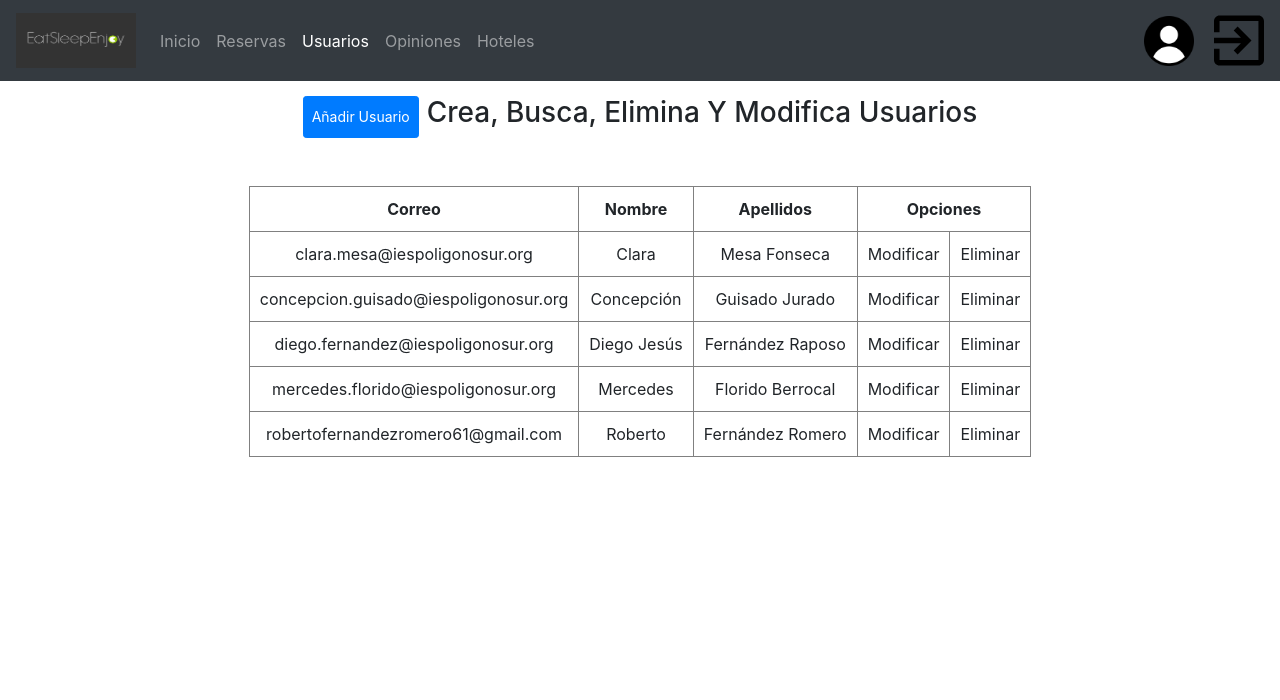
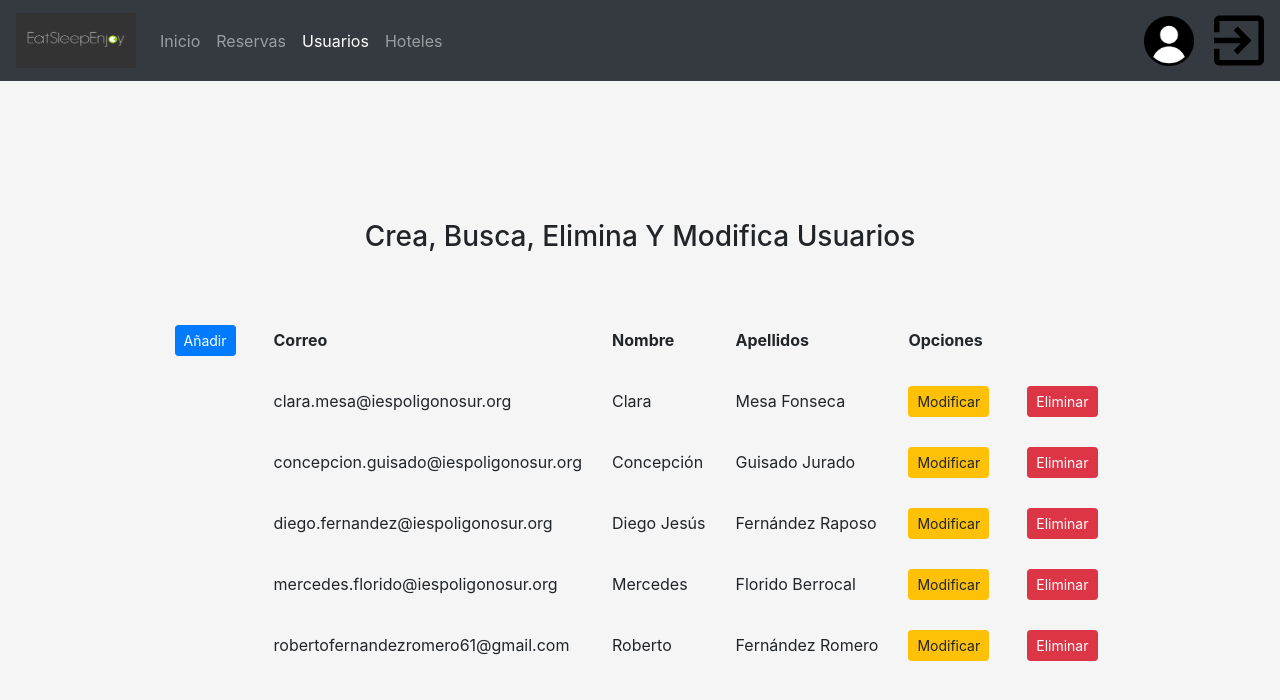
Before and after one commit to robefernandez22/ProyectoIntegradoDAW, a PHP site: page /scripts/php/controller/verUsuarios.php in a window 1280 px wide. Shown: the top 700 px of the page. Run offline with PHP 8.4, Linux system fonts and the light colour scheme; the visitor is signed in with stand-in values (Sample User, id 1); data comes from the database, SQL or seed files in the repository.

Commit message:
avance en interfaz

```diff
--- a/Hito3/scripts/js/main.js
+++ b/Hito3/scripts/js/main.js
@@ -16,7 +16,7 @@ $(document).ready(function() {
 	});
 
 	// Cuando se envie el formulario, verificamos si tiene activado el check de recordar
-	$("section#entrar form").submit(function() {
+	$("form").submit(function() {
 
 
 
@@ -38,6 +38,13 @@ $(document).ready(function() {
 		} else {
 			$("form#setDatos input[type='submit']").attr("disabled", "true");
 		}
+
+	});
+
+	$("input[value='Eliminar']").click(function() {
+
+		$("span#correo").text($(this).parent().parent().find("input").val());
+		$("form#accion input[value='']").val($(this).parent().parent().find("input").val());
 
 	});
 
--- a/Hito3/scripts/php/controller/setDatos.php
+++ b/Hito3/scripts/php/controller/setDatos.php
@@ -2,7 +2,7 @@
 
 	session_start();
 	require_once "../model/Usuario.php";
-	$actualizacion = Usuario::actualizarUsuario($_SESSION["correoUsuario"], $_POST["correo"], $_POST["nombre"], $_POST["apellidos"]);
-	echo $actualizacion;
+	$actualizacion = Usuario::actualizarUsuario($_POST["correo"], $_POST["nombre"], $_POST["apellidos"]);
+	header("Location: ./verUsuarios.php")
 
 ?>
--- a/Hito3/scripts/php/controller/verUsuarios.php
+++ b/Hito3/scripts/php/controller/verUsuarios.php
@@ -1,5 +1,6 @@
 <?php
 
+	session_start();
 	require_once "../model/Usuario.php";
 	$data = Usuario::devolverUsuarios();
 	include "../view/vistaUsuarios.php";
--- a/Hito3/scripts/php/model/Usuario.php
+++ b/Hito3/scripts/php/model/Usuario.php
@@ -106,12 +106,12 @@
 
 		}
 
-		public static function actualizarUsuario($correoAnterior, $correoNuevo, $nombre, $apellidos) {
+		public static function actualizarUsuario($correo, $nombre, $apellidos) {
 
 			$conexion = Conexion::conexionBD();
 
-			$sql = "UPDATE usuarios SET correo = '".$correoNuevo."', nombre = '".$nombre."', apellidos = '".$apellidos."'
-			WHERE correo LIKE '".$correoAnterior."'";
+			$sql = "UPDATE usuarios SET nombre = '".$nombre."', apellidos = '".$apellidos."'
+			WHERE correo LIKE '".$correo."'";
 
 			$resultado = $conexion->exec($sql);
 			return $resultado;
@@ -130,6 +130,17 @@
 
 		}
 
+		public static function eliminarUsuario($correo) {
+
+			$conexion = Conexion::conexionBD();
+
+			$sql = "DELETE FROM usuarios WHERE correo LIKE '".$correo."'";
+
+			$resultado = $conexion->exec($sql);
+			return $resultado;
+
+		}
+
 	}
 
 ?>
--- a/Hito3/scripts/php/view/vistaReserva.php
+++ b/Hito3/scripts/php/view/vistaReserva.php
@@ -58,10 +58,6 @@
 
 							<li class="nav-item active">
 								<a href="./vistaReserva.php" class="nav-link" data-toggle="tooltip" data-html="true" title="¡Haz tu reserva a medida!">Reservar</a>
-							</li>
-
-							<li class="nav-item">
-								<a href="./vistaOpiniones.php" class="nav-link" data-toggle="tooltip" data-html="true" title="¡Conoce las opiniones de nuestros clientes!">Opiniones</a>
 							</li>
 
 							<li class="nav-item dropdown">
--- a/Hito3/scripts/php/view/vistaUsuarios.php
+++ b/Hito3/scripts/php/view/vistaUsuarios.php
@@ -1,8 +1,3 @@
-<?php
-	error_reporting(E_ALL ^ E_NOTICE);
-	session_start();
-?>
-
 <!DOCTYPE html>
 <html lang="es">
 
@@ -20,6 +15,7 @@
 		<link rel="stylesheet" type="text/css" href="../../../style/main.css">
 		<!-- Bootstrap CSS -->
 		<link rel="stylesheet" type="text/css" href="../../../lib/bootstrap.min.css">
+		<link rel="stylesheet" type="text/css" href="../../../lib/floating-labels.css">
 
 		<!-- Librería jQuery -->
 		<script src="../../../lib/jquery-3.4.0.min.js"></script>
@@ -29,17 +25,6 @@
 		<script src="../../../lib/bootstrap.min.js"></script>
 		<!-- Script principal -->
 		<script src="../../js/main.js"></script>
-
-		<style>
-			th, td {
-				padding: 10px;
-				text-align: center;
-			}
-
-			table {
-				margin: auto;
-			}
-		</style>
 	</head>
 
 	<body>
@@ -65,7 +50,7 @@
 					<div class="collapse navbar-collapse" id="menu">
 						<ul class="navbar-nav">
 							<li class="nav-item">
-								<a href="./vistaAdmin.php" class="nav-link">Inicio</a>
+								<a href="../view/vistaAdmin.php" class="nav-link">Inicio</a>
 							</li>
 
 							<li class="nav-item">
@@ -74,10 +59,6 @@
 
 							<li class="nav-item active">
 								<a href="../controller/verUsuarios.php" class="nav-link" data-toggle="tooltip" data-html="true" title="Ver, modificar o borrar usuarios">Usuarios</a>
-							</li>
-
-							<li class="nav-item">
-								<a href="" class="nav-link" data-toggle="tooltip" data-html="true" title="Ver, modificar o borrar opiniones">Opiniones</a>
 							</li>
 
 							<li class="nav-item">
@@ -97,29 +78,36 @@
 			</header>
 
 			<header class="row justify-content-center mt-5">
-				<input class="btn btn-primary btn-sm mr-2 mt-5 text-left" data-toggle="modal" data-target="#entrar" type="button" value="Añadir Usuario">
 				<h3 class="text-center text-capitalize mt-5">Crea, busca, elimina y modifica usuarios</h3>
 			</header>
 
 			<section class="row justify-content-center mt-5">
 				<div class="col-md-12">
-					<table border="1">
+					<table>
 						<tr>
+							<th><input class="btn btn-primary btn-sm mr-2 text-left" data-toggle="modal" data-target="#aniadir" type="button" value="Añadir"></th>
 							<th>Correo</th>
 							<th>Nombre</th>
 							<th>Apellidos</th>
 							<th colspan="2">Opciones</th>
 						</tr>
+
 						<?php
 							foreach ($data as $usuarios) {
 						?>
 
 						<tr>
+							<input type="hidden" name="correo" value="<?=$usuarios->getCorreo()?>">
+							<td></td>
 							<td><?=$usuarios->getCorreo()?></td>
 							<td><?=$usuarios->getNombre()?></td>
 							<td><?=$usuarios->getApellidos()?></td>
-							<td>Modificar</td>
-							<td>Eliminar</td>
+							<td>
+								<a href="./setUsuario.php?id=<?=base64_encode($usuarios->getCorreo())?>">
+									<input class="btn btn-warning btn-sm mr-2 text-left" data-toggle="modal" data-target="#modificar" type="button" value="Modificar">
+								</a>
+							</td>
+							<td><input class="btn btn-danger btn-sm mr-2 text-left" data-toggle="modal" data-target="#eliminar" type="button" value="Eliminar"></td>
 						</tr>
 
 						<?php
@@ -128,6 +116,83 @@
 					</table>
 				</div>
 			</section>
+
+			<!-- Ventana modal para eliminar usuarios -->
+			<section class="modal" id="eliminar">
+				<div class="modal-dialog modal-dialog-centered">
+					<div class="modal-content">
+						<div class="modal-header bg-primary text-white">
+							<div class="modal-title">Eliminar usuario</div>
+							<span data-dismiss="modal">X</span>
+						</div>
+
+						<form method="post" action="./eliminarUsuario.php" class="form-signin" id="accion">
+							<input type="hidden" name="correo" value="">
+							<div class="modal-body">
+								<div class="form-label-group">
+									<p>¿Está seguro de que desea eliminar al usuario con el correo <b><span id="correo"></span></b>?</p>
+								</div>
+							</div>
+
+							<div class="modal-footer">
+								<input type="button" data-dismiss="modal" class="btn btn-primary" value="Cancelar">
+								<input type="submit" class="btn btn-danger" value="Eliminar">
+							</div>
+
+							<input type="hidden" name="pagina" value="verUsuarios.php">
+						</form>
+					</div>
+				</div>
+			</section>
+
+			<!-- Ventana modal para añadir usuario -->
+			<section class="modal" id="aniadir">
+				<div class="modal-dialog modal-dialog-centered">
+					<div class="modal-content">
+						<div class="modal-header bg-primary text-white">
+							<div class="modal-title">Añadir usuario</div>
+							<span data-dismiss="modal">X</span>
+						</div>
+
+						<form method="post" action="./altaUsuario.php" class="form-signin">
+							<div class="modal-body">
+								<div class="form-label-group">
+									<input type="text" id="nombre" name="nombre" class="form-control" placeholder="Nombre" autofocus>
+									<label for="nombre"><span class="obligatorio">*</span>Nombre</label>
+								</div>
+
+								<div class="form-label-group">
+									<input type="text" id="apellidos" name="apellidos" class="form-control" placeholder="Apellidos">
+									<label for="apellidos"><span class="obligatorio">*</span>Apellidos</label>
+								</div>
+
+								<div class="form-label-group">
+									<input type="email" id="inputEmail1" name="correo" class="form-control" placeholder="Dirección de correo electrónico" autofocus required>
+									<label for="inputEmail1"><span class="obligatorio">*</span>Dirección de correo electrónico</label>
+								</div>
+
+								<div class="form-label-group">
+									<input type="password" id="password1" name="password" class="form-control" placeholder="Contraseña">
+									<label for="password1"><span class="obligatorio">*</span>Contraseña</label>
+								</div>
+
+								<div class="form-group">
+									<label><span class="obligatorio">*</span>Tipo</label><br>
+									<input type="radio" name="tipo" value="U"><label>Usuario</label><br>
+									<input type="radio" name="tipo" value="A"><label>Administrador</label>
+								</div>
+							</div>
+
+							<div class="modal-footer text-right">
+								<input type="submit" name="registro" class="btn btn-primary" value="Añadir">
+							</div>
+
+							<!-- Campo de texto oculto que mandamos al controlador 'altaUsuario' para que luego nos redireccione de nuevo aquí -->
+							<input type="hidden" name="pagina" value="verUsuarios.php">
+						</form>
+					</div>
+				</div>
+			</section>
 		</main>
 	</body>
 </html>
--- a/Hito3/style/main.css
+++ b/Hito3/style/main.css
@@ -21,3 +21,11 @@ span.obligatorio {
 	color: red;
 
 }
+
+th, td {
+	padding: 15px;
+}
+
+table {
+	margin: auto;
+}
```
Also changed, not shown: Hito3/index.php (+2 -31 lines), Hito3/scripts/php/controller/altaUsuario.php (+1 -7 lines), Hito3/scripts/php/controller/eliminarUsuario.php (added, +7 -0 lines), Hito3/scripts/php/controller/setUsuario.php (added, +8 -0 lines), Hito3/scripts/php/view/vistaAdmin.php (+2 -6 lines), Hito3/scripts/php/view/vistaDatos.php (+5 -17 lines).
